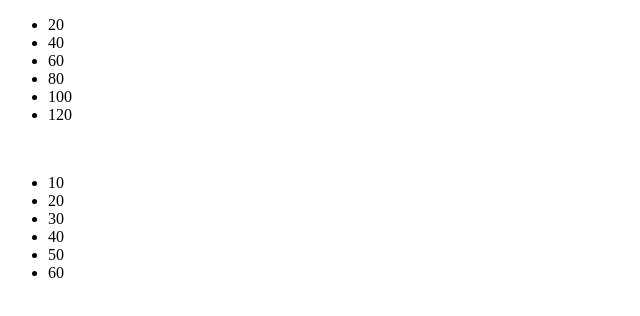
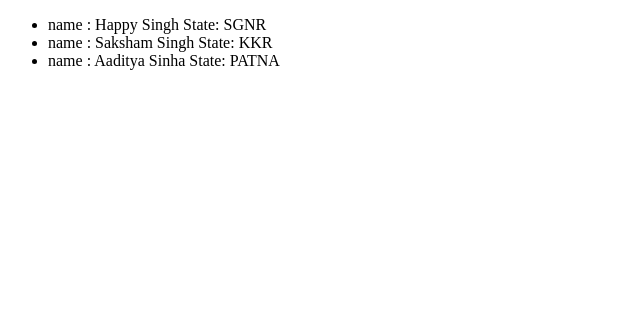
Before and after one commit to hs0805/react-practice, a React (Create React App) app: page / in a window 1280 px wide. Shown: the top 316 px of the page, without its empty margins (0-640 px from the left). Built offline with nearby package versions, Linux system fonts and the light colour scheme.

Commit message:
Keys in list

```diff
--- a/src/App.js
+++ b/src/App.js
@@ -6,19 +6,21 @@ class App extends Component {
 
     render() {
 
-        const arr = [10, 20, 30, 40, 50, 60];
+        const arr = [
+            { id: "101", name: "Happy Singh", district: "SGNR"},
+            { id: "102", name: "Saksham Singh", district: "KKR"},
+            { id: "103", name: "Aaditya Sinha", district: "PATNA"},
+    ];
         const newArr = arr.map((num) => {
             return <li> {num*2} </li>
         })
 
         return (
             <div>
-                <ul>{newArr}</ul>
-                <br></br>
                 <ul>
                     {
-                        arr.map((num) => {
-                           return <li>{num}</li>
+                        arr.map((user) => {
+                           return <li key={user.id}>name : {user.name}  State: {user.district}</li>
                         })
                     }
                 </ul>
```
